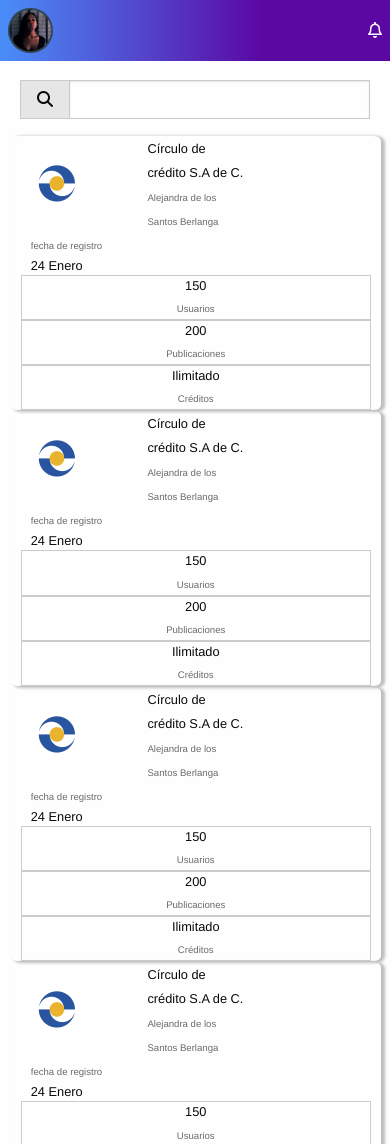
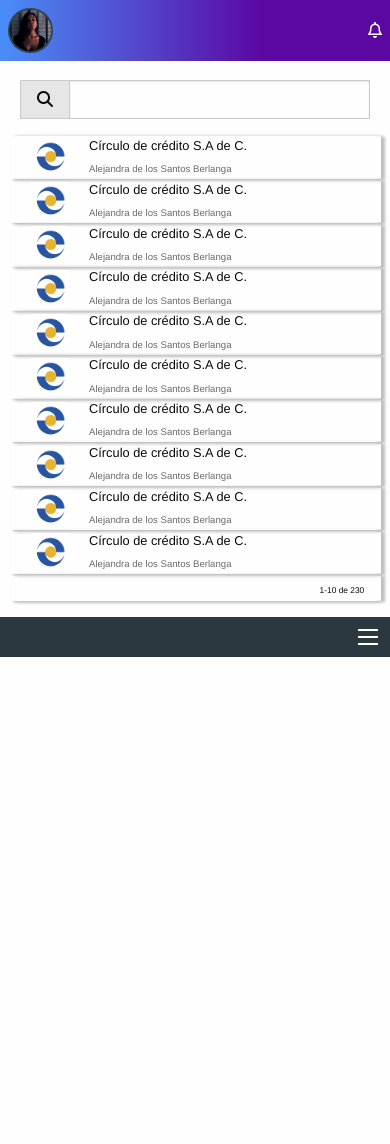
Before and after one commit to Jonhks/listado-empresas, a website: page index.html in a window 390 px wide. Shown: the top 1144 px of the page. After the commit the page ends 844 px from the top, so only its background shows below. Drawn offline with Linux system fonts and the light colour scheme; files whose address does not match are found by name.

Commit message:
subiendo algunos cambnios, estoy trabajando en la paginacionen la forma de mobile y el menu en bot

```diff
--- a/index.html
+++ b/index.html
@@ -154,6 +154,13 @@
           </div>
         </div>
       </div>
+      <div class="title-bar menu-color2">
+          <div class="title-bar-right">
+            <span class="">
+              <button class="menu-icon" type="button" data-toggle="offCanvasLeft"></button>
+            </span>
+          </div>
+        </div>
     </div>
   </div>
 
--- a/js/app.js
+++ b/js/app.js
@@ -5,28 +5,30 @@ const components = document.getElementById('components')
 const printComponents = () => {
   let str = ''
   for (let index = 0; index < 10; index++) {
-    str += ` <div class="component">
+    str += `
+
+  <div class="component">
     <div class="grid-container grid-x grid-padding-x align-self-middle">
-      <div class="cell small-4 large-1 align-self-middle"><img src="./images/circulo.jpeg" alt="logo" width="50"></div>
-      <div class="cell small-4 large-2 align-self-middle">
-        <span class="company" >Círculo de crédito S.A de C.</span>
+      <div class=" small-2 large-1 align-self-middle cell"><img src="./images/circulo.jpeg" alt="logo" width="50"></div>
+      <div class="small-8 large-2 align-self-middle cell">
+        <div class="company" >Círculo de crédito S.A de C.</div>
         <span class="person" >Alejandra de los Santos Berlanga</span>
       </div>
-      <div class="cell large-1"></div>
-      <div class="cell large-2">
+      <div class=" menu-responsive large-1 cell"></div>
+      <div class=" menu-responsive cell large-2">
         <span class="person">fecha de registro</span>
         <div class="company">24 Enero</div>
       </div>
-      <div class="cell large-3"></div>
-      <div class="cell large-1 table">
+      <div class=" menu-responsive cell large-3"></div>
+      <div class=" menu-responsive cell large-1 table">
         <div class="company">150</div>
         <span class="person">Usuarios</span>
       </div>
-      <div class="cell large-1 table">
+      <div class=" menu-responsive cell large-1 table">
           <div class="company">200</div>
           <span class="person">Publicaciones</span>
       </div>
-      <div class="cell large-1 table">
+      <div class=" menu-responsive cell large-1 table">
           <div class="company">Ilimitado</div>
           <span class="person">Créditos</span>
       </div>
--- a/scss/_menu.scss
+++ b/scss/_menu.scss
@@ -55,3 +55,7 @@
 .block-menu{
   display: block
 }
+
+.menu-color2{
+  background-color: #2C3840 !important;
+}
```
Also changed, not shown: css/app.css.
